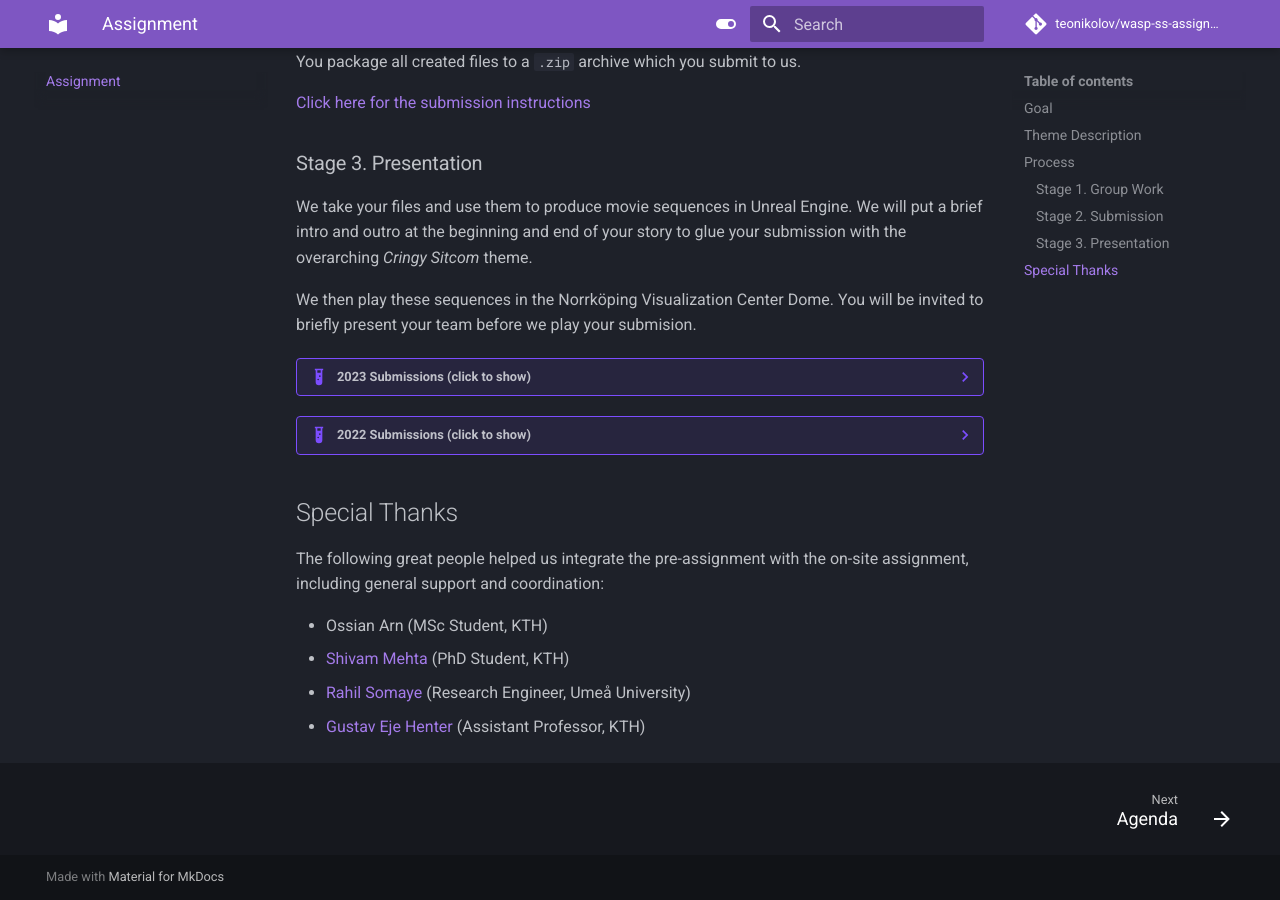
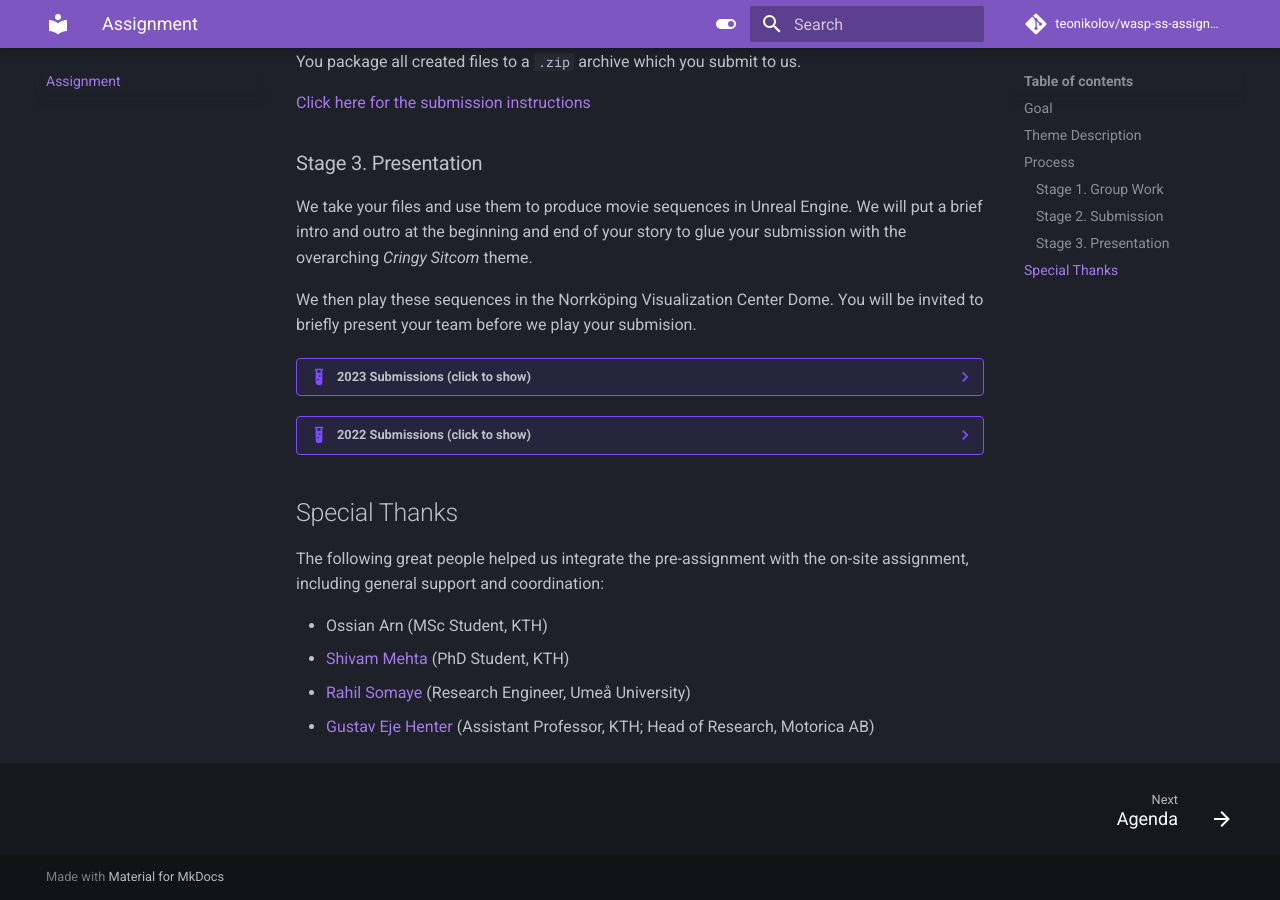
Before and after one commit to TeoNikolov/wasp-ss-assignment, an MkDocs documentation site: the page built from docs/index.md, in a window 1280 px wide and 900 px high, scrolled down 1822 px. Built offline with MkDocs 1.6.1 and Material for MkDocs 9.7.7, drawn with Linux system fonts in a browser that asks for light colours; comment, search, counter and statistics services are not loaded.

Commit message:
Update index.md

```diff
--- a/docs/index.md
+++ b/docs/index.md
@@ -61,4 +61,4 @@ The following great people helped us integrate the pre-assignment with the on-si
 - Ossian Arn (MSc Student, KTH)
 - [Shivam Mehta](https://www.kth.se/profile/smehta) (PhD Student, KTH)
 - [Rahil Somaye](https://www.umu.se/en/staff/somayeh-jafari/) (Research Engineer, Umeå University)
-- [Gustav Eje Henter](https://www.kth.se/profile/ghe) (Assistant Professor, KTH)
+- [Gustav Eje Henter](https://www.kth.se/profile/ghe) (Assistant Professor, KTH; Head of Research, Motorica AB)
```
